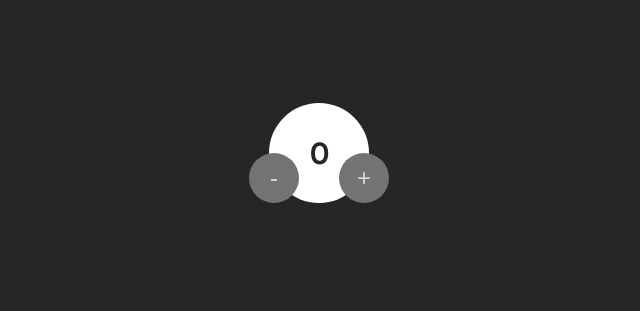
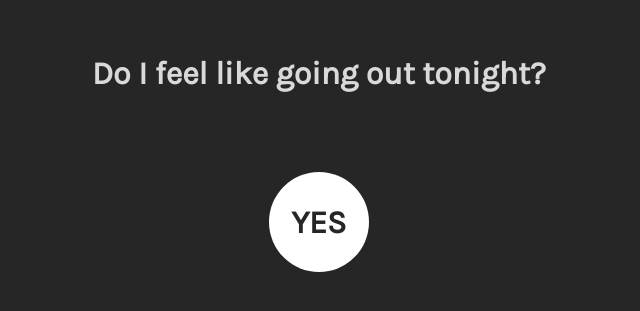
Before and after one commit to SAIDOU11/Meme-Generator, a React (Vite) app: page / in a window 1280 px wide. Shown: the part 247-558 px from the top of the page, without its empty margins (321-961 px from the left). Built offline with nearby package versions, Linux system fonts and the light colour scheme.

Commit message:
ternary operator

```diff
--- a/src/App.jsx
+++ b/src/App.jsx
@@ -3,31 +3,22 @@ import Meme from './components/Meme.jsx';
 import { useState } from 'react';
 
 const App = () => {
-  const [count, setCount] = useState(0);
+  const [isGoingOut, setIsGoingOut] = useState(true);
 
-  const minusOne = () => {
-    if (count < 1) {
-      return;
-    }
-    setCount(count - 1);
-  };
-
-  const plusOne = () => {
-    setCount(count + 1);
-  };
+  // const handleClick = () => {
+  //   setIsGoingOut(!isGoingOut);
+  // };
 
   return (
     <>
-      <div className="counter">
-        <button onClick={minusOne} className="counter--minus">
-          -
-        </button>
-        <div className="counter--count">
-          <h1>{count}</h1>
+      <div className="state">
+        <h1 className="state--title">Do I feel like going out tonight?</h1>
+        <div
+          onClick={() => setIsGoingOut(!isGoingOut)}
+          className="state--value"
+        >
+          <h1> {isGoingOut ? 'YES' : 'NO'} </h1>
         </div>
-        <button onClick={plusOne} className="counter--plus">
-          +
-        </button>
       </div>
 
       {/* <Header /> */}
--- a/src/aside.css
+++ b/src/aside.css
@@ -11,34 +11,21 @@ body {
   display: flex;
   justify-content: center;
   align-items: center;
+  padding: 1.25em;
 }
 
-.counter {
+.state {
   display: flex;
-  align-items: flex-end;
+  flex-direction: column;
+  align-items: center;
 }
 
-.counter > button {
-  height: 50px;
-  width: 50px;
-  border-radius: 50%;
-  border: none;
-  cursor: pointer;
-  background-color: #737373;
-  color: #d9d9d9;
-  font-size: 1.5rem;
+.state--title {
+  text-align: center;
+  margin-bottom: 2.5em;
 }
 
-.counter > button:hover {
-  background-color: #404040;
-  color: #d9d9d9;
-}
-
-.counter > button:focus {
-  outline: none;
-}
-
-.counter--count {
+.state--value {
   background-color: #fff;
   height: 100px;
   width: 100px;
@@ -47,13 +34,5 @@ body {
   justify-content: center;
   align-items: center;
   color: #262626;
+  cursor: pointer;
 }
-
-.counter--plus {
-  margin-left: -1.25em;
-}
-
-.counter--minus {
-  margin-right: -1.25em;
-  z-index: 1;
-}
--- a/src/components/Meme.jsx
+++ b/src/components/Meme.jsx
@@ -1,13 +1,17 @@
+import { useState } from 'react';
 import data from '../memesData.jsx';
 
 const Meme = () => {
+  const [memeImage, setMemeImage] = useState('');
+
   const getRandomMeme = () => {
     const memesArray = data.data.memes;
     const oneMeme = Math.floor(Math.random() * memesArray.length);
-    const urlMeme = memesArray[oneMeme].url;
-    const { name } = memesArray[oneMeme];
-    console.log(oneMeme, urlMeme, name);
+    const { name, url } = memesArray[oneMeme];
+    console.log(name, url);
+    return setMemeImage(url);
   };
+
   return (
     <main>
       <div className="meme-container">
@@ -24,6 +28,7 @@ const Meme = () => {
             Get a new meme image 🖼️{' '}
           </button>
         </div>
+        <img className="meme-img" src={memeImage} />
       </div>
     </main>
   );
--- a/src/index.css
+++ b/src/index.css
@@ -75,3 +75,8 @@ input {
   margin: 1em 0;
   padding: 0.5em;
 }
+
+.meme-img {
+  width: 100%;
+  height: 300px;
+}
```
